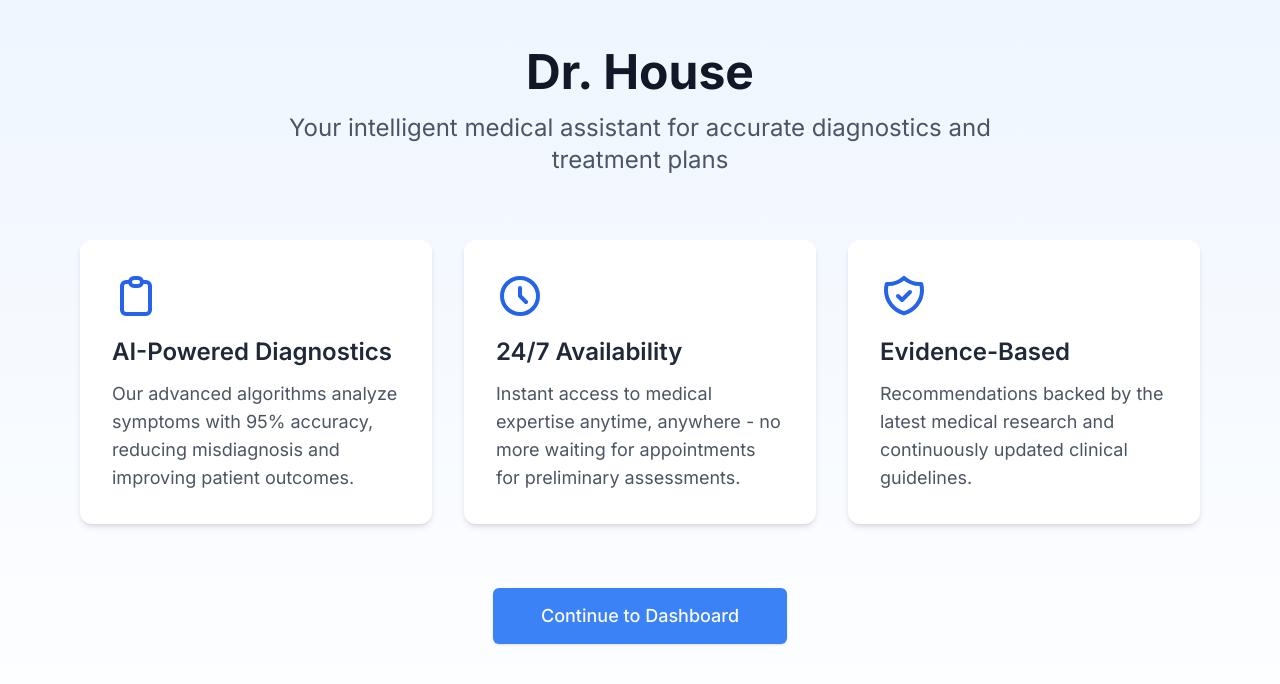
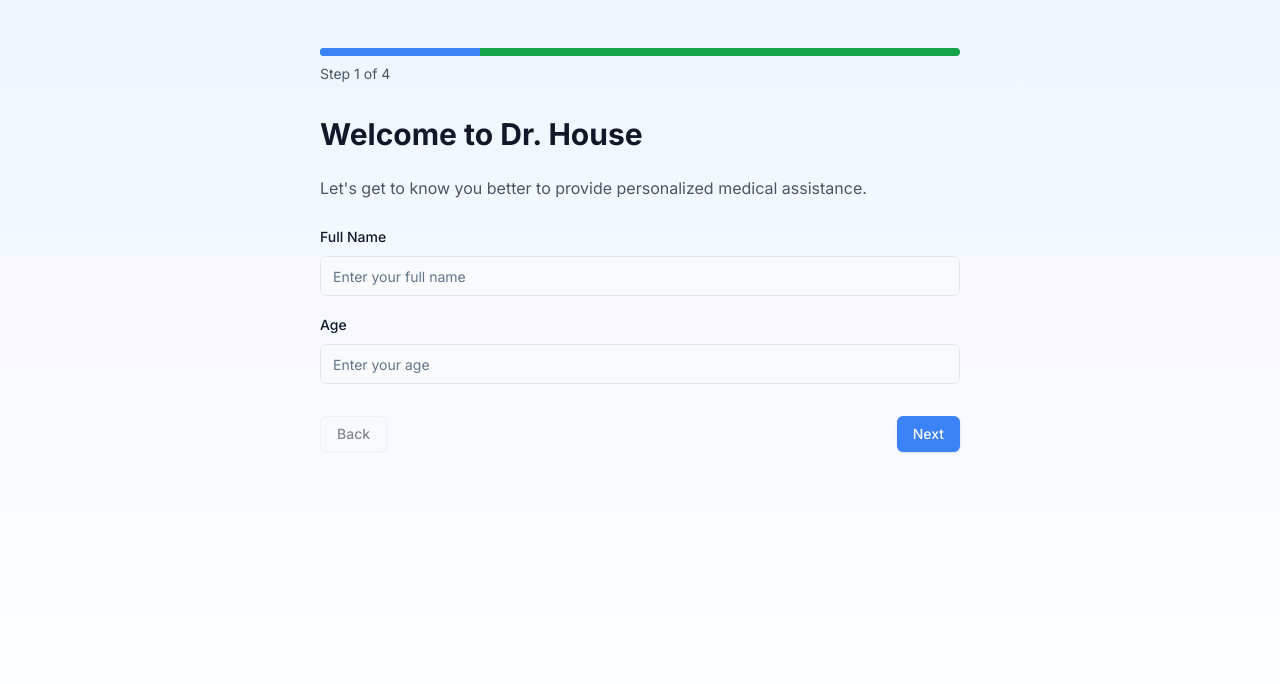
Before and after one commit to HospiAgent/drhouse, a Next.js app: page /onboarding in a window 1280 px wide. Shown: the top 684 px of the page. Built offline with nearby package versions, Linux system fonts and the light colour scheme; sample sign-in values are in the browser's storage.

Commit message:
refactor: update UI styling and implement onboarding flow with multi-step form

```diff
--- a/app/login/page.jsx
+++ b/app/login/page.jsx
@@ -55,27 +55,27 @@ export default function LoginPage() {
   function onSubmit(values) {
     setIsLoading(true);
 
-    fetch('https://content-panel.lvl.fit/drhouse/api/login', {
-      method: 'POST',
+    fetch("https://content-panel.lvl.fit/drhouse/api/login", {
+      method: "POST",
       headers: {
-        'Content-Type': 'application/json',
+        "Content-Type": "application/json",
       },
       body: JSON.stringify({
         email: values.email,
-        password: values.password
+        password: values.password,
       }),
     })
-    .then(async response => {
+      .then(async (response) => {
         const data = await response.json();
 
         if (!response.ok) {
           // Extract the specific error message from the API response
-        throw new Error(data.message || 'Login failed');
+          throw new Error(data.message || "Login failed");
         }
 
         return data;
       })
-    .then(data => {
+      .then((data) => {
         setIsLoading(false);
 
         // Store the JWT token and user data
@@ -86,7 +86,7 @@ export default function LoginPage() {
             lastName: data.user.lastName,
             email: data.user.email,
             contactNumber: data.user.contactNumber,
-          specialization: data.user.specialization
+            specialization: data.user.specialization,
           };
           setAuthData(data.token, userData);
         }
@@ -101,11 +101,12 @@ export default function LoginPage() {
 
         // The actual navigation will happen in the useEffect
       })
-    .catch(error => {
+      .catch((error) => {
         setIsLoading(false);
         toast({
           title: "Login failed",
-        description: error.message || "Please check your credentials and try again",
+          description:
+            error.message || "Please check your credentials and try again",
           variant: "destructive",
         });
       });
@@ -116,12 +117,12 @@ export default function LoginPage() {
     if (isTransitioning) {
       // Start fading out
       const fadeOutInterval = setInterval(() => {
-        setOpacity(prev => {
+        setOpacity((prev) => {
           const newOpacity = Math.max(prev - 0.05, 0);
           if (newOpacity <= 0) {
             clearInterval(fadeOutInterval);
             // Navigate when fully faded out
-            router.push('/dashboard');
+            router.push("/dashboard");
           }
           return newOpacity;
         });
@@ -133,14 +134,17 @@ export default function LoginPage() {
 
   return (
     <PublicRoute>
-      <div style={{ opacity, transition: 'opacity 0.5s ease' }}>
+      <div style={{ opacity, transition: "opacity 0.5s ease" }}>
         <AuthLayout
           title="Welcome back"
           subtitle="Enter your credentials to access your account"
           imageUrl="https://images.pexels.com/photos/8460157/pexels-photo-8460157.jpeg?auto=compress&cs=tinysrgb&w=1260&h=750&dpr=2"
         >
           <Form {...form}>
-        <form onSubmit={form.handleSubmit(onSubmit)} className="space-y-8 w-full sm:max-w-md md:max-w-lg mx-auto border rounded-xl p-6 md:p-8 shadow-md bg-white/50 backdrop-blur-sm">
+            <form
+              onSubmit={form.handleSubmit(onSubmit)}
+              className="space-y-8 w-full sm:max-w-md md:max-w-lg mx-auto border rounded-xl p-6 md:p-8 shadow-md  backdrop-blur-sm"
+            >
               <div className="grid grid-cols-1 gap-8 max-w-2xl mx-auto w-full">
                 <FormField
                   control={form.control}
@@ -179,7 +183,11 @@ export default function LoginPage() {
                           className="absolute right-4 top-1/2 -translate-y-1/2 text-gray-500 hover:text-gray-700"
                           onClick={() => setShowPassword(!showPassword)}
                         >
-                      {showPassword ? <EyeOff size={20} /> : <Eye size={20} />}
+                          {showPassword ? (
+                            <EyeOff size={20} />
+                          ) : (
+                            <Eye size={20} />
+                          )}
                         </button>
                       </div>
                       <FormMessage />
@@ -200,7 +208,12 @@ export default function LoginPage() {
                           />
                         </FormControl>
                         <div className="leading-none">
-                      <Label htmlFor="remember-me" className="text-sm cursor-pointer">Remember me</Label>
+                          <Label
+                            htmlFor="remember-me"
+                            className="text-sm cursor-pointer"
+                          >
+                            Remember me
+                          </Label>
                         </div>
                       </FormItem>
                     )}
@@ -212,7 +225,11 @@ export default function LoginPage() {
                     Forgot password?
                   </Link>
                 </div>
-            <Button type="submit" className="w-full h-14 text-lg font-medium" disabled={isLoading}>
+                <Button
+                  type="submit"
+                  className="w-full h-14 text-lg font-medium"
+                  disabled={isLoading}
+                >
                   {isLoading ? "Logging in..." : "Log in"}
                 </Button>
               </div>
@@ -222,9 +239,7 @@ export default function LoginPage() {
                   <div className="absolute inset-0 flex items-center">
                     <span className="w-full border-t" />
                   </div>
-
                 </div>
-
               </div>
             </form>
           </Form>
--- a/app/onboarding/page.jsx
+++ b/app/onboarding/page.jsx
@@ -1,77 +1,224 @@
 "use client";
 
-import Link from "next/link";
+import { useState } from "react";
 import { Button } from "@/components/ui/button";
 import { ProtectedRoute } from "@/components/auth/protected-route";
 import { useRouter } from "next/navigation";
-export default function ProductHighlightPage() {
+import { Input } from "@/components/ui/input";
+import { Label } from "@/components/ui/label";
+import { RadioGroup, RadioGroupItem } from "@/components/ui/radio-group";
+import { Progress } from "@/components/ui/progress";
 
-  const router = useRouter()
+export default function OnboardingPage() {
+  const router = useRouter();
+  const [step, setStep] = useState(1);
+  const [formData, setFormData] = useState({
+    name: "",
+    age: "",
+    gender: "",
+    medicalHistory: "",
+    allergies: "",
+    preferences: {
+      notifications: true,
+      dataSharing: false,
+      language: "english"
+    }
+  });
+
+  const totalSteps = 4;
+  const progress = (step / totalSteps) * 100;
+
+  const handleInputChange = (e) => {
+    const { name, value } = e.target;
+    setFormData(prev => ({
+      ...prev,
+      [name]: value
+    }));
+  };
+
+  const handlePreferenceChange = (key, value) => {
+    setFormData(prev => ({
+      ...prev,
+      preferences: {
+        ...prev.preferences,
+        [key]: value
+      }
+    }));
+  };
+
+  const handleNext = () => {
+    if (step < totalSteps) {
+      setStep(prev => prev + 1);
+    } else {
+      // Save data and redirect
+      router.push('/dashboard');
+    }
+  };
+
+  const handleBack = () => {
+    if (step > 1) {
+      setStep(prev => prev - 1);
+    }
+  };
+
   return (
     <ProtectedRoute>
-    <div className="min-h-screen bg-gradient-to-b from-blue-50 to-white">
-      <div className="container mx-auto px-4 py-12 max-w-6xl">
-        {/* Header */}
-        <div className="text-center mb-16">
-          <h1 className="text-4xl md:text-5xl font-bold text-gray-900 mb-4">
-            Dr. House
-          </h1>
-          <p className="text-xl md:text-2xl text-gray-600 max-w-3xl mx-auto">
-            Your intelligent medical assistant for accurate diagnostics and treatment plans
-          </p>
-        </div>
-
-        {/* 3 Key Points */}
-        <div className="grid grid-cols-1 md:grid-cols-3 gap-8 mb-16">
-          {/* Point 1 */}
-          <div className="bg-white p-8 rounded-xl shadow-md hover:shadow-lg transition-shadow">
-            <div className="text-blue-600 mb-4">
-              <svg xmlns="http://www.w3.org/2000/svg" className="h-12 w-12" fill="none" viewBox="0 0 24 24" stroke="currentColor">
-                <path strokeLinecap="round" strokeLinejoin="round" strokeWidth={2} d="M9 5H7a2 2 0 00-2 2v12a2 2 0 002 2h10a2 2 0 002-2V7a2 2 0 00-2-2h-2M9 5a2 2 0 002 2h2a2 2 0 002-2M9 5a2 2 0 012-2h2a2 2 0 012 2" />
-              </svg>
-            </div>
-            <h3 className="text-2xl font-semibold text-gray-800 mb-3">AI-Powered Diagnostics</h3>
-            <p className="text-gray-600 text-lg">
-              Our advanced algorithms analyze symptoms with 95% accuracy, reducing misdiagnosis and improving patient outcomes.
-            </p>
+      <div className="min-h-screen bg-gradient-to-b from-blue-50 to-white dark:from-gray-900 dark:to-gray-800">
+        <div className="container mx-auto px-4 py-12 max-w-2xl">
+          {/* Progress Bar */}
+          <div className="mb-8">
+            <Progress value={progress} className="h-2" />
+            <p className="text-sm text-gray-600 dark:text-gray-400 mt-2">Step {step} of {totalSteps}</p>
           </div>
 
-          {/* Point 2 */}
-          <div className="bg-white p-8 rounded-xl shadow-md hover:shadow-lg transition-shadow">
-            <div className="text-blue-600 mb-4">
-              <svg xmlns="http://www.w3.org/2000/svg" className="h-12 w-12" fill="none" viewBox="0 0 24 24" stroke="currentColor">
-                <path strokeLinecap="round" strokeLinejoin="round" strokeWidth={2} d="M12 8v4l3 3m6-3a9 9 0 11-18 0 9 9 0 0118 0z" />
-              </svg>
+          {/* Welcome - Step 1 */}
+          {step === 1 && (
+            <div className="space-y-6">
+              <h1 className="text-3xl font-bold text-gray-900 dark:text-white">Welcome to Dr. House</h1>
+              <p className="text-gray-600 dark:text-gray-300">Let's get to know you better to provide personalized medical assistance.</p>
+              <div className="space-y-4">
+                <div className="space-y-2">
+                  <Label htmlFor="name" className="dark:text-gray-200">Full Name</Label>
+                  <Input
+                    id="name"
+                    name="name"
+                    value={formData.name}
+                    onChange={handleInputChange}
+                    placeholder="Enter your full name"
+                    className="dark:bg-gray-800 dark:text-white dark:border-gray-700"
+                  />
+                </div>
+                <div className="space-y-2">
+                  <Label htmlFor="age" className="dark:text-gray-200">Age</Label>
+                  <Input
+                    id="age"
+                    name="age"
+                    type="number"
+                    value={formData.age}
+                    onChange={handleInputChange}
+                    placeholder="Enter your age"
+                    className="dark:bg-gray-800 dark:text-white dark:border-gray-700"
+                  />
+                </div>
+              </div>
             </div>
-            <h3 className="text-2xl font-semibold text-gray-800 mb-3">24/7 Availability</h3>
-            <p className="text-gray-600 text-lg">
-              Instant access to medical expertise anytime, anywhere - no more waiting for appointments for preliminary assessments.
-            </p>
-          </div>
+          )}
 
-          {/* Point 3 */}
-          <div className="bg-white p-8 rounded-xl shadow-md hover:shadow-lg transition-shadow">
-            <div className="text-blue-600 mb-4">
-              <svg xmlns="http://www.w3.org/2000/svg" className="h-12 w-12" fill="none" viewBox="0 0 24 24" stroke="currentColor">
-                <path strokeLinecap="round" strokeLinejoin="round" strokeWidth={2} d="M9 12l2 2 4-4m5.618-4.016A11.955 11.955 0 0112 2.944a11.955 11.955 0 01-8.618 3.04A12.02 12.02 0 003 9c0 5.591 3.824 10.29 9 11.622 5.176-1.332 9-6.03 9-11.622 0-1.042-.133-2.052-.382-3.016z" />
-              </svg>
+          {/* Medical History - Step 2 */}
+          {step === 2 && (
+            <div className="space-y-6">
+              <h1 className="text-3xl font-bold text-gray-900 dark:text-white">Medical Information</h1>
+              <div className="space-y-4">
+                <div className="space-y-2">
+                  <Label className="dark:text-gray-200">Gender</Label>
+                  <RadioGroup
+                    value={formData.gender}
+                    onValueChange={(value) => handleInputChange({ target: { name: 'gender', value } })}
+                    className="dark:text-gray-200"
+                  >
+                    <div className="flex items-center space-x-2">
+                      <RadioGroupItem value="male" id="male" />
+                      <Label htmlFor="male" className="dark:text-gray-200">Male</Label>
+                    </div>
+                    <div className="flex items-center space-x-2">
+                      <RadioGroupItem value="female" id="female" />
+                      <Label htmlFor="female" className="dark:text-gray-200">Female</Label>
+                    </div>
+                    <div className="flex items-center space-x-2">
+                      <RadioGroupItem value="other" id="other" />
+                      <Label htmlFor="other" className="dark:text-gray-200">Other</Label>
+                    </div>
+                  </RadioGroup>
+                </div>
+                <div className="space-y-2">
+                  <Label htmlFor="medicalHistory" className="dark:text-gray-200">Medical History</Label>
+                  <textarea
+                    id="medicalHistory"
+                    name="medicalHistory"
+                    value={formData.medicalHistory}
+                    onChange={handleInputChange}
+                    className="w-full min-h-[100px] p-3 rounded-md border border-gray-300 dark:border-gray-700 dark:bg-gray-800 dark:text-white"
+                    placeholder="List any significant medical conditions or surgeries"
+                  />
+                </div>
+              </div>
             </div>
-            <h3 className="text-2xl font-semibold text-gray-800 mb-3">Evidence-Based</h3>
-            <p className="text-gray-600 text-lg">
-              Recommendations backed by the latest medical research and continuously updated clinical guidelines.
-            </p>
+          )}
+
+          {/* Allergies - Step 3 */}
+          {step === 3 && (
+            <div className="space-y-6">
+              <h1 className="text-3xl font-bold text-gray-900 dark:text-white">Allergies & Medications</h1>
+              <div className="space-y-4">
+                <div className="space-y-2">
+                  <Label htmlFor="allergies" className="dark:text-gray-200">Allergies</Label>
+                  <textarea
+                    id="allergies"
+                    name="allergies"
+                    value={formData.allergies}
+                    onChange={handleInputChange}
+                    className="w-full min-h-[100px] p-3 rounded-md border border-gray-300 dark:border-gray-700 dark:bg-gray-800 dark:text-white"
+                    placeholder="List any allergies to medications or substances"
+                  />
+                </div>
+              </div>
+            </div>
+          )}
+
+          {/* Preferences - Step 4 */}
+          {step === 4 && (
+            <div className="space-y-6">
+              <h1 className="text-3xl font-bold text-gray-900 dark:text-white">Preferences</h1>
+              <div className="space-y-4">
+                <div className="flex items-center justify-between">
+                  <Label className="dark:text-gray-200">Enable Notifications</Label>
+                  <input
+                    type="checkbox"
+                    checked={formData.preferences.notifications}
+                    onChange={(e) => handlePreferenceChange('notifications', e.target.checked)}
+                    className="h-4 w-4 dark:bg-gray-800 dark:border-gray-600"
+                  />
+                </div>
+                <div className="flex items-center justify-between">
+                  <Label className="dark:text-gray-200">Allow Anonymous Data Sharing</Label>
+                  <input
+                    type="checkbox"
+                    checked={formData.preferences.dataSharing}
+                    onChange={(e) => handlePreferenceChange('dataSharing', e.target.checked)}
+                    className="h-4 w-4 dark:bg-gray-800 dark:border-gray-600"
+                  />
+                </div>
+                <div className="space-y-2">
+                  <Label className="dark:text-gray-200">Preferred Language</Label>
+                  <select
+                    value={formData.preferences.language}
+                    onChange={(e) => handlePreferenceChange('language', e.target.value)}
+                    className="w-full p-2 rounded-md border border-gray-300 dark:border-gray-700 dark:bg-gray-800 dark:text-white"
+                  >
+                    <option value="english">English</option>
+                    <option value="spanish">Spanish</option>
+                    <option value="french">French</option>
+                  </select>
+                </div>
+              </div>
+            </div>
+          )}
+
+          {/* Navigation Buttons */}
+          <div className="flex justify-between mt-8">
+            <Button
+              variant="outline"
+              onClick={handleBack}
+              disabled={step === 1}
+            >
+              Back
+            </Button>
+            <Button onClick={handleNext}>
+              {step === totalSteps ? 'Complete' : 'Next'}
+            </Button>
           </div>
         </div>
-
-        {/* Continue Button */}
-        <div className="text-center">
-            <Button className="h-14 px-12 text-lg font-medium" onClick={() => router.push('/dashboard')}>
-              Continue to Dashboard
-            </Button>
-
-        </div>
       </div>
-    </div>
     </ProtectedRoute>
   );
 }
--- a/components/auth/auth-layout.jsx
+++ b/components/auth/auth-layout.jsx
@@ -37,7 +37,7 @@ export function AuthLayout({ children, title, subtitle, imageUrl }) {
             <p className="text-lg">
               "Dr.House has completely transformed how I document patient encounters. I save at least an hour every day on paperwork, giving me more time with patients."
             </p>
-            <footer className="text-sm">Dr. Bhavesh Khan, Cardiologist</footer>
+            <footer className="text-sm">Dr. Bhavesh Singh, Cardiologist</footer>
           </blockquote>
         </div>
       </div>
--- a/components/home/hero.tsx
+++ b/components/home/hero.tsx
@@ -1,5 +1,5 @@
-import Link from 'next/link';
-import { Button } from '@/components/ui/button';
+import Link from "next/link";
+import { Button } from "@/components/ui/button";
 
 export function HomeHero() {
   return (
@@ -7,18 +7,23 @@ export function HomeHero() {
       <div className="container px-4 md:px-6">
         <div className="grid gap-6 lg:grid-cols-[1fr_500px] lg:gap-12 xl:grid-cols-[1fr_550px]">
           <div className="flex flex-col justify-center space-y-4">
-            <div className="inline-block rounded-lg bg-muted px-3 py-1 text-sm text-primary">
+            <div className="inline-block rounded-lg bg-muted border border-primary px-3 py-1 text-sm text-primary w-fit font-medium">
               Built for Healthcare Professionals
             </div>
             <h1 className="text-3xl font-bold tracking-tighter sm:text-4xl md:text-5xl">
               Your AI Medical Assistant for Enhanced Patient Care
             </h1>
             <p className="max-w-[600px] text-muted-foreground md:text-xl">
-              Dr.House AI  streamlines clinical workflows by transcribing conversations, generating clinical notes, and providing instant access to medical research—all in one secure platform.
+              Dr.House AI streamlines clinical workflows by transcribing
+              conversations, generating clinical notes, and providing instant
+              access to medical research—all in one secure platform.
             </p>
             <div className="flex flex-col gap-2 min-[400px]:flex-row">
               <Link href="/signup">
-                <Button size="lg" className="bg-primary text-primary-foreground">
+                <Button
+                  size="lg"
+                  className="bg-primary text-primary-foreground"
+                >
                   Get Started Free
                 </Button>
               </Link>
```
Also changed, not shown: app/signup/page.jsx (+61 -27 lines). Lines whose indentation alone changed are shown as unchanged.
